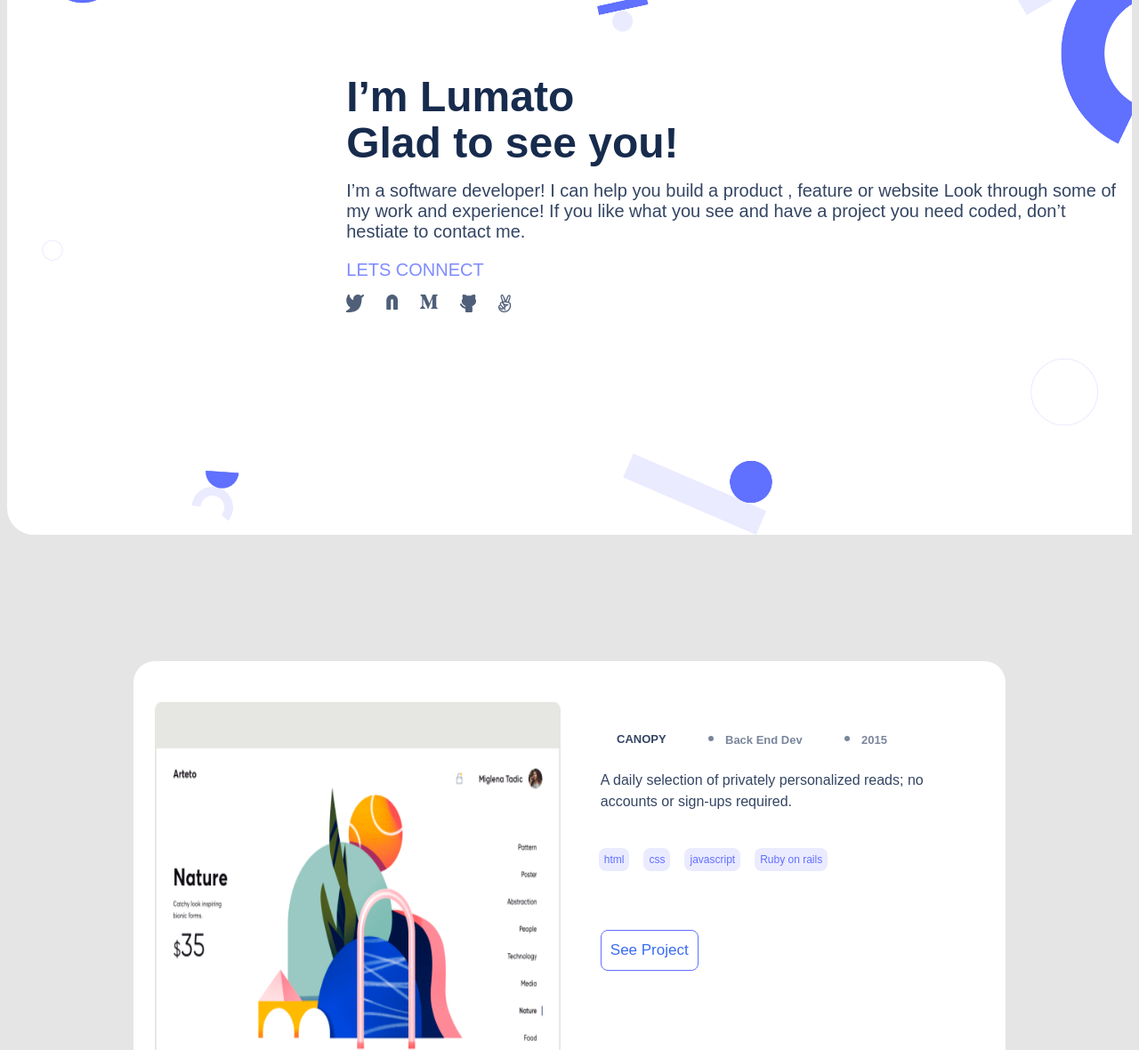
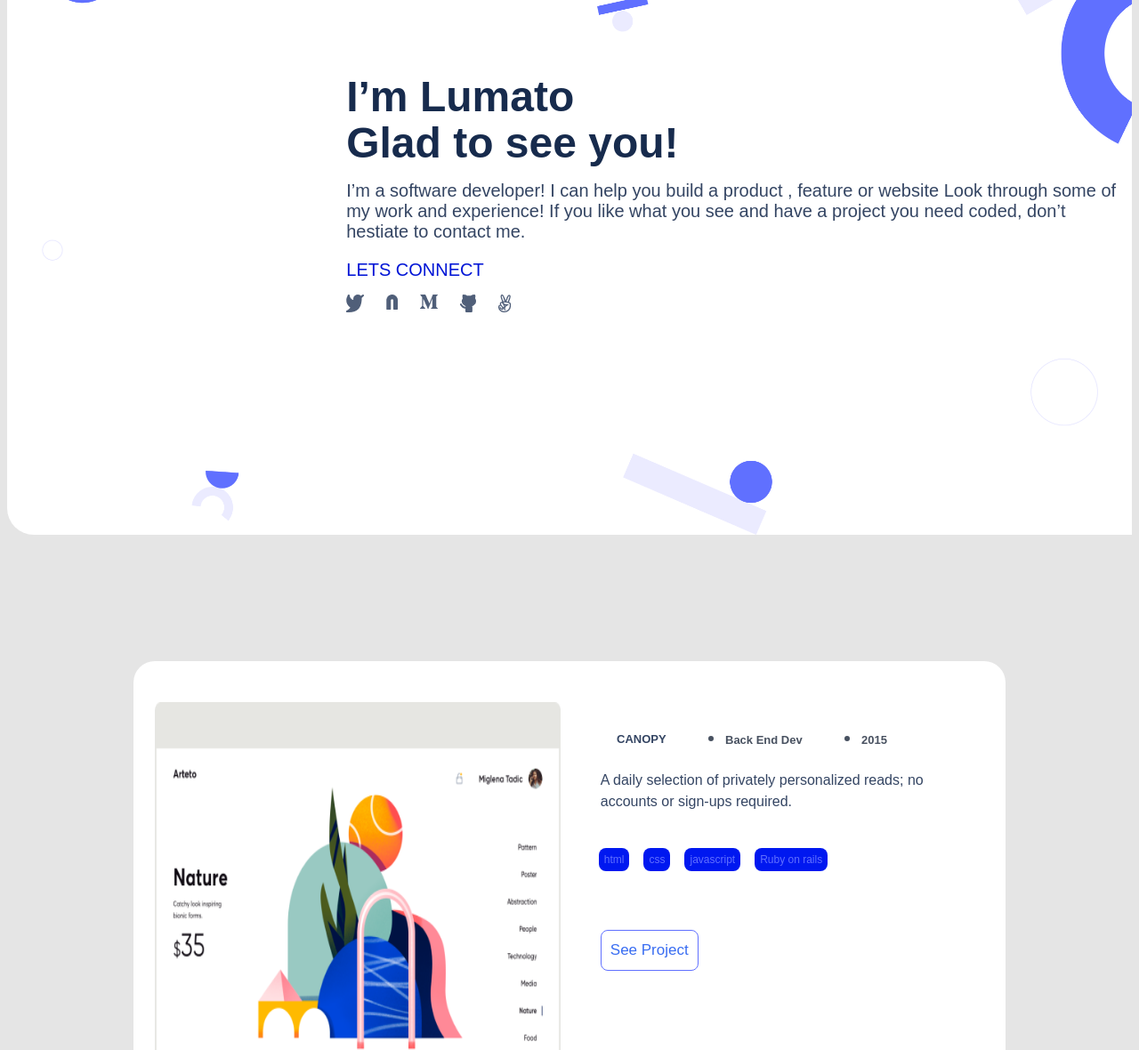
Before and after one commit to isaka-lumato/portfolio, a plain HTML site: page index.html in a window 1280 px wide. Shown: the part 355-1535 px from the top of the page at 89% size. Drawn offline with Linux system fonts and the light colour scheme.

Commit message:
Accesibility

```diff
--- a/index.html
+++ b/index.html
@@ -6,14 +6,14 @@
   <meta name="viewport" content="width=device-width, initial-scale=1.0">
   <link rel="stylesheet" href="style.css">
   <link href="https://fonts.googleapis.com/icon?family=Material+Icons" rel="stylesheet">
-  <title>Document</title>
+  <title>My Portfolio</title>
 </head>
 
 <body>
   <div class="firstSec">
     <header>
       <nav>
-        <a href="#"><img src="images/MyLogo.png" alt="Logo"></a>
+        <a href="#"><img src="images/MyLogo.png" alt="HeaderLogo"></a>
         <a href="#"> <img src="images/hamb.png" alt="hamb" class="humb"> </a>
         <ul>
           <li>
--- a/style.css
+++ b/style.css
@@ -58,7 +58,7 @@ nav {
   font-style: normal;
   font-weight: 500;
   font-size: 16px;
-  color: #7f8cff;
+  color: #0015d6;
   margin: 0.1px 0.1px;
 }
 
@@ -128,7 +128,7 @@ nav ul {
   font-weight: 600;
   font-size: 13px;
   line-height: 16px;
-  color: #7a869a;
+  color: #485160;
 }
 
 .ul2 .can {
@@ -168,7 +168,7 @@ nav ul {
 }
 
 .ul3 li {
-  background-color: #ebebff;
+  background-color:#0018f0;
   border-radius: 8px;
   margin: 0 8px;
   padding: 5px 6px;
```
